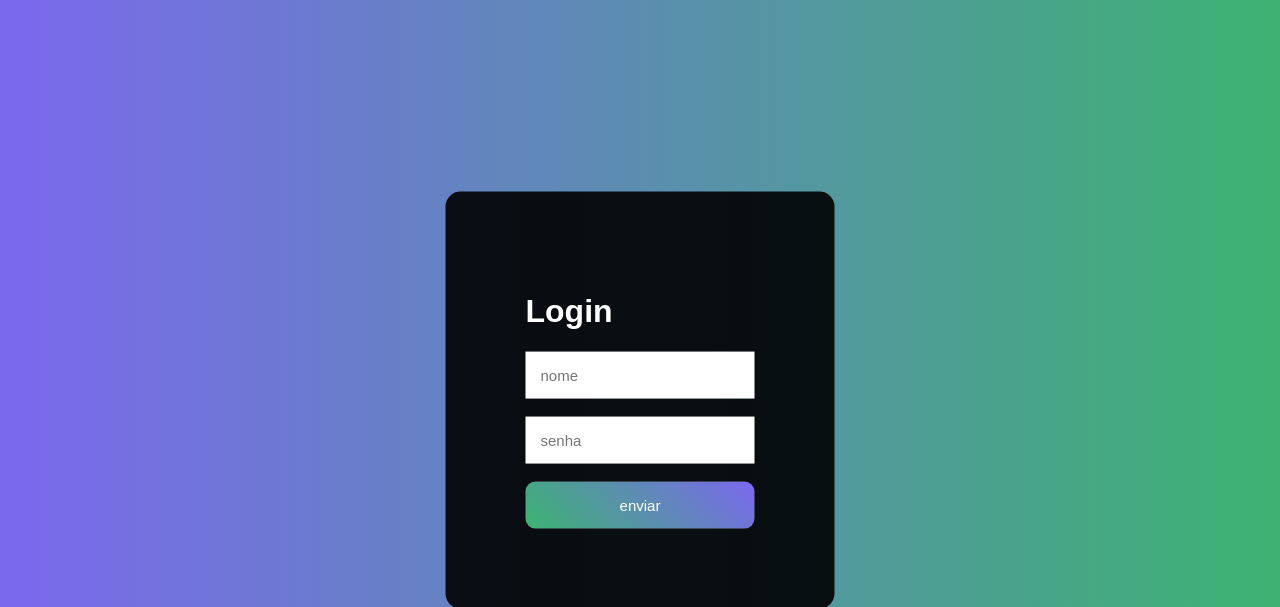
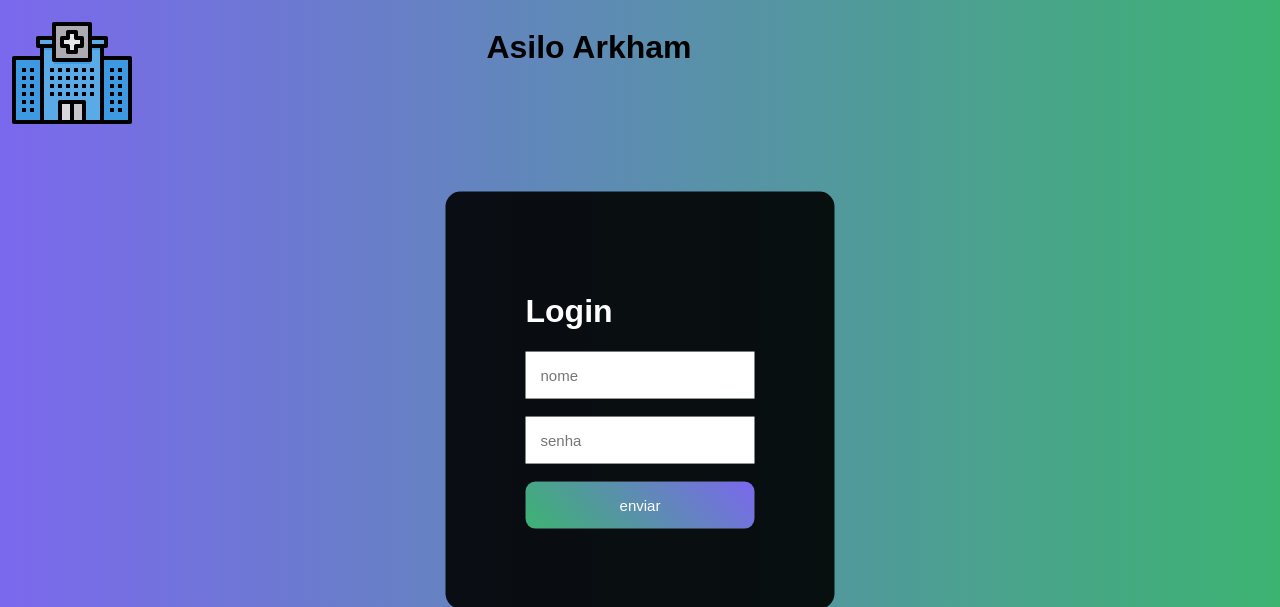
Before and after one commit to Zaka633/projeto-crud-php, a PHP site: page / in a window 1280 px wide. Shown: the top 607 px of the page. Run offline with PHP 8.4, Linux system fonts and the light colour scheme.

Commit message:
melhoria no css

```diff
--- a/projeto-crud-php/tela-login/index.html
+++ b/projeto-crud-php/tela-login/index.html
@@ -8,8 +8,10 @@
 </head>
 
 <body>
+    <div class="topo"><h1>Asilo Arkham</h1></div>
+   <img src="icone.png">
 
-    <div id="Login">
+    <div class="Login">
         <h1>Login</h1>
         <input type="text" placeholder="nome">
         <br><br>
--- a/projeto-crud-php/tela-login/style.css
+++ b/projeto-crud-php/tela-login/style.css
@@ -1,7 +1,18 @@
 body{font-family: Arial, Helvetica, sans-serif;
 background-image: linear-gradient(45deg, #7B68EE, #3CB371);
 }
-div{
+img{
+    width: 10%;
+    top:0%;
+    position: absolute;
+
+}
+.topo{
+
+      position: absolute;
+      left: 38%;
+    }
+.Login{
     background-color: rgba(0, 0, 0, 0.9);
     position: absolute;
     top: 50%;
```
Also changed, not shown: projeto-crud-php/tela-login/icone.png (added).
